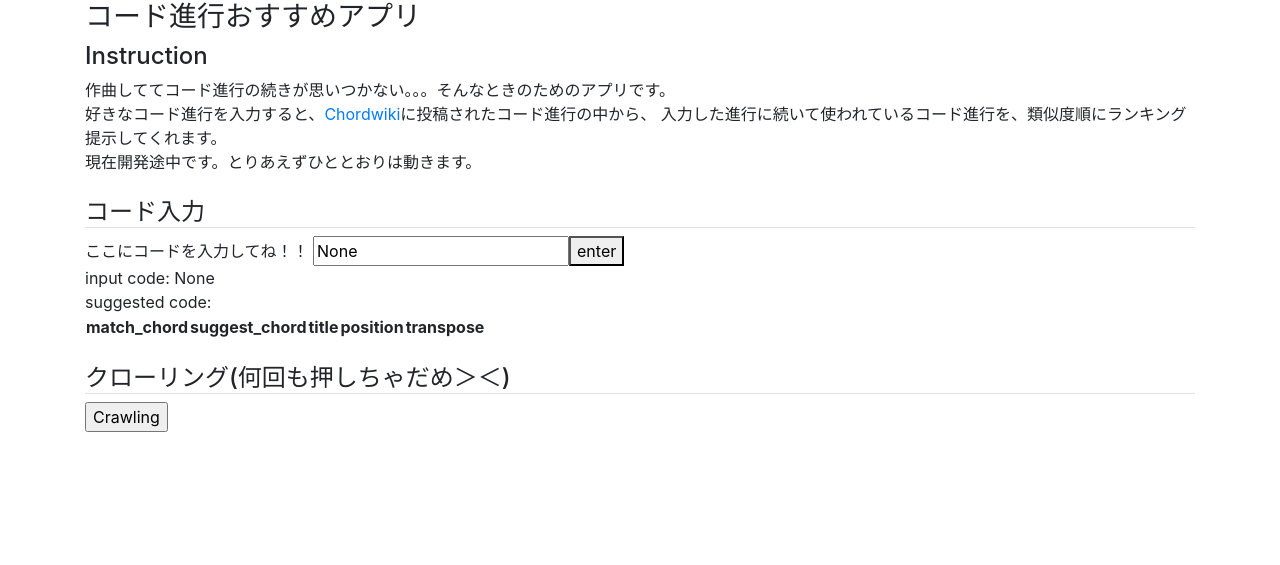
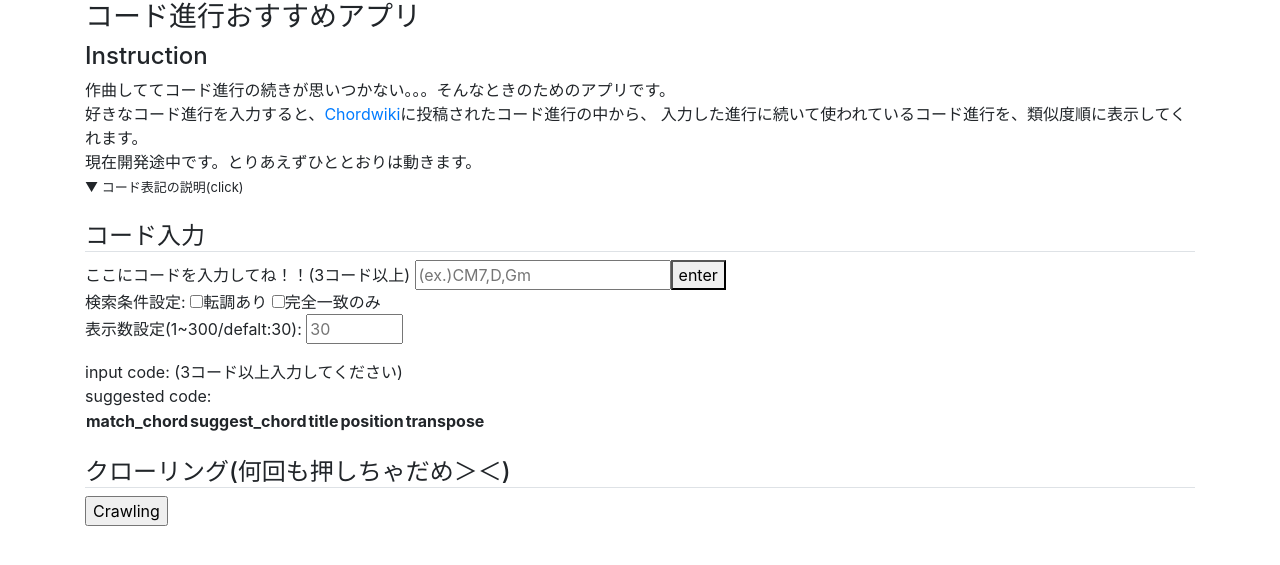
Before and after one commit to umineko1339/chord_suggest, a Django app: page /top/ in a window 1280 px wide. Shown: the top 565 px of the page. Run offline with Django 3.2, Linux system fonts and the light colour scheme; lists and menus that the app fills with data are empty.

Commit message:
speed up

```diff
--- a/chord_ap/mainapp/templates/mainapp/main_page.html
+++ b/chord_ap/mainapp/templates/mainapp/main_page.html
@@ -8,16 +8,46 @@
     <h4>Instruction</h4>
     作曲しててコード進行の続きが思いつかない。。。そんなときのためのアプリです。<br>
     好きなコード進行を入力すると、<a href="https://ja.chordwiki.org/" target="_blank">Chordwiki</a>に投稿されたコード進行の中から、
-    入力した進行に続いて使われているコード進行を、類似度順にランキング提示してくれます。<br>
+    入力した進行に続いて使われているコード進行を、類似度順に表示してくれます。<br>
     現在開発途中です。とりあえずひととおりは動きます。
     </div>
+
+    <!-- 折り畳み展開ポインタ -->
+    <div onclick="obj=document.getElementById('open').style; obj.display=(obj.display=='none')?'block':'none';">
+    <a style="cursor:pointer;"><font size="2">▼ コード表記の説明(click)</font></a>
+    </div>
+    <!--// 折り畳み展開ポインタ -->
+
+    <!-- 折り畳まれ部分 -->
+    <div id="open" style="display:none;clear:both;">
+
+    <font size="2">
+    以下、Cコードを例に説明。<br>    コードの種類は、メジャーコード(C)、マイナーコード(Cm)、ディミニッシュ(Cdim)、オーギュメント(Caug)、サス4(Csus4)、サス2(Csus2)が使用可能。<br>
+    テンション(セブンス系)は、7、M7に対応。<br>
+    テンション(その他)は、6th,9th,11th,13thに対応。表記は、6 or (6) or add6で。<br>
+    ベースは /G のように表記可能。<br>
+    表記の順番は、(コード種)(セブンス系テンション)(その他テンション)(ベース)。<br>
+    [例]C#mM7(6)add13/G♭
+    </font>
+
+    </div>
+    <!--// 折り畳まれ部分 -->
+
     <h4 class="mt-4 border-bottom">コード入力</h4>
     <form action="" method="get">
-    <div>ここにコードを入力してね！！
+    <div>ここにコードを入力してね！！(3コード以上)
       <input type="text" placeholder="(ex.)CM7,D,Gm" value="{{input_chord}}" name="chord"><button type="submit">enter</button>
     </div>
+    <div>検索条件設定:
+        <input type="checkbox" name="transpose" value="True" {% ifequal transpose 'True' %}checked="checked"{% endifequal %}>転調あり
+        <input type="checkbox" name="coincident" value="True" {% ifequal coincident 'True' %}checked="checked"{% endifequal %}>完全一致のみ
+    </div>
+    <div>表示数設定(1~300/defalt:30):
+        <input type="number" placeholder="30" value="{{display_number}}" name="display_number" min=1 max=300>
+    </div>
+    <p>
     <div>
-      input code: {{input_chord}}
+      input code: {{used_input_chord}}
     </div>
     <div>
     suggested code:
@@ -28,6 +58,7 @@
       {% endfor %}
     </table>
     </div>
+    </p>
     <h4 class="mt-4 border-bottom">クローリング(何回も押しちゃだめ＞＜)</h4>
     <div>
       <input type="submit" name="Crawling" value="Crawling">
--- a/chord_ap/mainapp/views.py
+++ b/chord_ap/mainapp/views.py
@@ -7,9 +7,8 @@ import re
 
 import numpy as np
 import copy
+import time
 from operator import itemgetter
-
-import pretty_midi
 
 from mainapp.models import Chords
 
@@ -279,25 +278,31 @@ def chord_list_transpose(chord_list,transpose_param):
 
     return chord_list_transposed
 
-def eval_chords_coincidence(chord_vecA_get,chord_vecB_get):
+def eval_chords_coincidence(chord_vecA,chord_vecB):
 
-    #copy list
-    chord_vecA = copy.deepcopy(chord_vecA_get)
-    chord_vecB = copy.deepcopy(chord_vecB_get)
+    #easy check
+    if chord_vecA[0][1]==chord_vecB[0][1]:
+        if chord_vecA[0][0]!=chord_vecB[0][0]:
+            return None#None?-1ではなくて?lengthチェックしないといけないから...微妙に統一できていない..
 
     #check length
     if len(chord_vecA)!=len(chord_vecB) or len(chord_vecA)==0:
         return None
 
-    #check dim(ex.Ddimは,C#調の特徴が強いため、C#にして調一致を計算するため、便宜上-1変換を行う.)
-    for i in range(len(chord_vecA)):
-        if chord_vecA[i][1]=="dim":
-            chord_vecA[i][0] = chord_transpose(chord_vecA[i][0],-1)
-        if chord_vecB[i][1]=="dim":
-            chord_vecB[i][0] = chord_transpose(chord_vecB[i][0],-1)
     #check 主調
     for i in range(len(chord_vecA)):
-        if chord_vecA[i][0]!=chord_vecB[i][0]:
+        #check dim(ex.Ddimは,C#調の特徴が強いため、C#にして調一致を計算するため、便宜上-1変換を行う.)
+        if chord_vecA[i][1]=="dim":
+            chord_vecA_main = chord_transpose(chord_vecA[i][0],-1)
+        else:
+            chord_vecA_main = chord_vecA[i][0]
+        if chord_vecB[i][1]=="dim":
+            chord_vecB_main = chord_transpose(chord_vecB[i][0],-1)
+        else:
+            chord_vecB_main = chord_vecB[i][0]
+
+        #ここでcheck 主調
+        if chord_vecA_main!=chord_vecB_main:
             return -1
 
     #各コードの距離を計算-平均
@@ -308,14 +313,27 @@ def eval_chords_coincidence(chord_vecA_get,chord_vecB_get):
         #調合チェック
         if current_chordA[1]==current_chordB[1]:
             chord_distance += 0
-        elif current_chordA[1] in "m-" and current_chordB[1] in "m-":
+        elif (current_chordA[1]=="m" and current_chordB[1]=="-") or (current_chordA[1] in "-" and current_chordB[1]=="m"):
             chord_distance += 0.3
         elif (current_chordA[1]=="sus4" and current_chordB[1]=="sus2") or (current_chordA[1]=="sus2" and current_chordB[1]=="sus4"):
             chord_distance += 0.3
         else:
-            name_index_list = ["-","m","aug","dim","sus4","sus2"]
+            for current_chordX in [current_chordA,current_chordB]:
+                if current_chordX[1]=="-":
+                    chord_distance += 0
+                elif current_chordX[1]=="m":
+                    chord_distance += 0.2
+                elif current_chordX[1]=="aug":
+                    chord_distance += 0.6
+                elif current_chordX[1]=="dim":
+                    chord_distance += 0.6
+                elif current_chordX[1]=="sus4":
+                    chord_distance += 0.2
+                elif current_chordX[1]=="sus2":
+                    chord_distance += 0.2
+            """name_index_list = ["-","m","aug","dim","sus4","sus2"]
             distance_list = [0,0.2,0.6,0.6,0.2,0.2]
-            chord_distance += (distance_list[name_index_list.index(current_chordA[1])] + distance_list[name_index_list.index(current_chordB[1])])
+            chord_distance += (distance_list[name_index_list.index(current_chordA[1])] + distance_list[name_index_list.index(current_chordB[1])])"""
         #セブンスチェック
         if current_chordA[3]!=current_chordB[3]:
             chord_distance += 0.1
@@ -353,7 +371,7 @@ def translate_chordvec_to_string(chord_vec_list_get):
 
     return ",".join(chord_string_list)
 
-def rank_search_chord(doc_chord_list,search_chord,boarder_value):
+def rank_search_chord(doc_chord_list,search_chord,boarder_value,param_dict):
 
     ##空白の場合は検索しない
     search_len = len(search_chord)
@@ -361,14 +379,16 @@ def rank_search_chord(doc_chord_list,search_chord,boarder_value):
         return None
 
     ##転調検索用のリスト準備
+    print(param_dict["transpose"])
+    if param_dict["transpose"]!=None:
+        transpose_param = 12
+    else:
+        transpose_param = 1
     transpose_list = []
-    for transpose_num in range(12):
+    for transpose_num in range(transpose_param):
         search_chord_transposed = chord_list_transpose(search_chord,transpose_num)
         transpose_list.append([search_chord_transposed,transpose_num])
 
-    print(transpose_list)
-
-    print("debug1")
     ranking_chord_list = []
     for current_doc_chord_info in doc_chord_list:
         doc_chord = current_doc_chord_info[0]
@@ -383,13 +403,24 @@ def rank_search_chord(doc_chord_list,search_chord,boarder_value):
             transpose_ref = transpose_list[transpose_num][1]
 
             for i in range(len(doc_chord)-search_len+1):
-                evaluation_value = eval_chords_coincidence(copy.deepcopy(doc_chord[i:i+search_len]),search_chord)
+
+                if param_dict["coincident"]==None:
+                    #完全一致でなくてもよい
+                    evaluation_value = eval_chords_coincidence(doc_chord[i:i+search_len],search_chord)
+                else:
+                    #完全一致に限る
+                    if doc_chord[i:i+search_len]==search_chord:
+                        evaluation_value = 0
+                    else:
+                        evaluation_value = -1
 
                 if (evaluation_value!=None and evaluation_value!=-1) and evaluation_value<=boarder_value:
                     #1:match chord
                     match_chord = translate_chordvec_to_string(chord_list_transpose(doc_chord[i:i+search_len],(-1)*transpose_ref))
                     #2:suggest chord
                     suggest_chord = translate_chordvec_to_string(chord_list_transpose(doc_chord[i+search_len:i+search_len+5],(-1)*transpose_ref))
+                    if suggest_chord=="":
+                        continue
                     #3:eval value
                     #4:title
                     #5:sub title
@@ -397,9 +428,6 @@ def rank_search_chord(doc_chord_list,search_chord,boarder_value):
                     #7:position
                     #8:transpose
                     ranking_chord_list.append([match_chord,suggest_chord,evaluation_value,doc_title,doc_subtitle,doc_link,str(i+1),"+"+str(transpose_ref)])
-
-    print("debug")
-    print(len(ranking_chord_list))
 
     ranking_chord_list.sort(key=itemgetter(2))
 
@@ -418,7 +446,7 @@ def rank_search_chord(doc_chord_list,search_chord,boarder_value):
 
     return ranking_chord_result
 
-def suggested_chord(input_chord):
+def suggested_chord(input_chord,param_dict):
 
     #
     if input_chord=="":
@@ -434,6 +462,7 @@ def suggested_chord(input_chord):
         else:
             print("error("+i.title+") in suggested_chord")"""
 
+    start = time.time()
     chord_doc_vec_list = []
     for i in chord_set_all:
         if i.chords!="":
@@ -441,27 +470,56 @@ def suggested_chord(input_chord):
             chord_doc_vec_list.append([current_chordvec,i.title,i.subtitle,i.link])
         else:
             print("error("+i.title+") in suggested_chord")
+    e_time = time.time() - start
+    print("translate:"+str(e_time))
 
     ##search
-    ranking_chord_list = rank_search_chord(chord_doc_vec_list,translate_string_to_chordvec(input_chord.split(",")),100000)
+    start = time.time()
+    ranking_chord_list = rank_search_chord(chord_doc_vec_list,translate_string_to_chordvec(input_chord.split(",")),100000,param_dict)
+    e_time = time.time() - start
+    print("search:"+str(e_time))
 
-    return ranking_chord_list[:50]
+    if len(ranking_chord_list)==0:
+        return None
+    else:
+        if param_dict["display_number"]==None:
+            return ranking_chord_list[:30]
+        else:
+            return ranking_chord_list[:param_dict["display_number"]]
 
 ###main###
 
 def perse_get_query_params(req):
 
     ##return get query
+    query_dict = {}
     if "chord" in req.GET:
-        chord = req.GET.get("chord")
+        query_dict["chord"] = req.GET.get("chord")
     else:
-        chord = None
+        query_dict["chord"] = ""
     if "Crawling" in req.GET:
-        crawling = req.GET.get("Crawling")
+        query_dict["crawling"] = req.GET.get("Crawling")
     else:
-        crawling = None
+        query_dict["crawling"] = None
+    if "transpose" in req.GET:
+        query_dict["transpose"] = req.GET.get("transpose")
+    else:
+        query_dict["transpose"] = None
+    if "coincident" in req.GET:
+        query_dict["coincident"] = req.GET.get("coincident")
+    else:
+        query_dict["coincident"] = None
+    if "display_number" in req.GET:
+        query_dict["display_number"] = req.GET.get("display_number")
+        if query_dict["display_number"]=="":
+            query_dict["display_number"] = None
+        else:
+            query_dict["display_number"] = int(query_dict["display_number"])
+    else:
+        query_dict["display_number"] = None
 
-    return chord, crawling
+
+    return query_dict
 
 
 class main_page(ListView):
@@ -473,10 +531,27 @@ class main_page(ListView):
 
     def get_context_data(self, **kwargs):
         context = super().get_context_data(**kwargs)
-        context["input_chord"], crawling_check = perse_get_query_params(self.request)
-        if crawling_check!=None:
+
+        #get query
+        query_dict = perse_get_query_params(self.request)
+        #chord check
+        context["input_chord"] = query_dict["chord"]
+        if query_dict["chord"]!=None:
+            input_chord_vec = translate_string_to_chordvec(query_dict["chord"].split(","))
+            input_chord_length = len(input_chord_vec)
+            if input_chord_length<3:
+                context["used_input_chord"] = translate_chordvec_to_string(input_chord_vec)+"(3コード以上入力してください)"
+            else:
+                context["used_input_chord"] = translate_chordvec_to_string(input_chord_vec)
+        else:
+            context["used_input_chord"] = ""+"(3コード以上入力してください)"
+        context["transpose"] = query_dict["transpose"]
+        context["coincident"] = query_dict["coincident"]
+        context["display_number"] = query_dict["display_number"]
+
+        if query_dict["crawling"]!=None:
             exec_crawling()
-        if context["input_chord"]!=None:
-            context["output_chord"] = suggested_chord(context["input_chord"])
+        if context["input_chord"]!=None and input_chord_length>=3:
+            context["output_chord"] = suggested_chord(context["input_chord"],query_dict)
 
         return context
```
